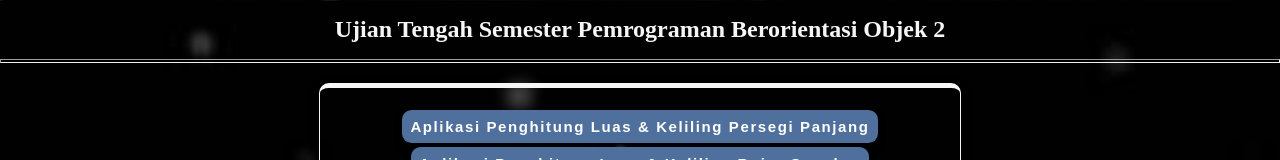
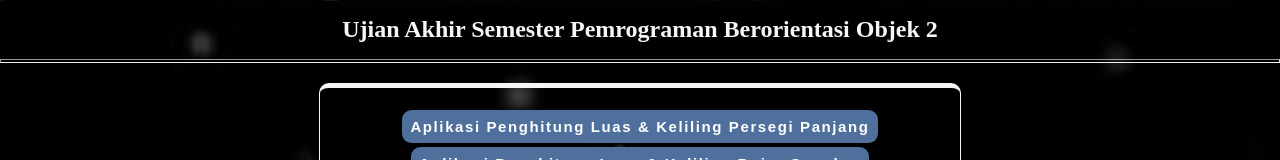
Before and after one commit to anggialamsyah/Anggi-Alamsyah_UAS_PBO2_Semester3, a plain HTML site: page index.html in a window 1280 px wide. Shown: the top 160 px of the page. Drawn offline with Linux system fonts and the light colour scheme.

Commit message:
Update index.html

```diff
--- a/index.html
+++ b/index.html
@@ -6,7 +6,7 @@
     <link rel="stylesheet" href="style.css">
 </head>
 <body background="menu utama.jpg">
-    <h1>Ujian Tengah Semester Pemrograman Berorientasi Objek 2</h1>
+    <h1>Ujian Akhir Semester Pemrograman Berorientasi Objek 2</h1>
     <hr class="border">
     <div class="container">
         <button><a style="text-decoration: none; color: white;" href="keliling_luas_Persegi_Panjang/index.html">Aplikasi Penghitung Luas & Keliling Persegi Panjang</a></button>
```
